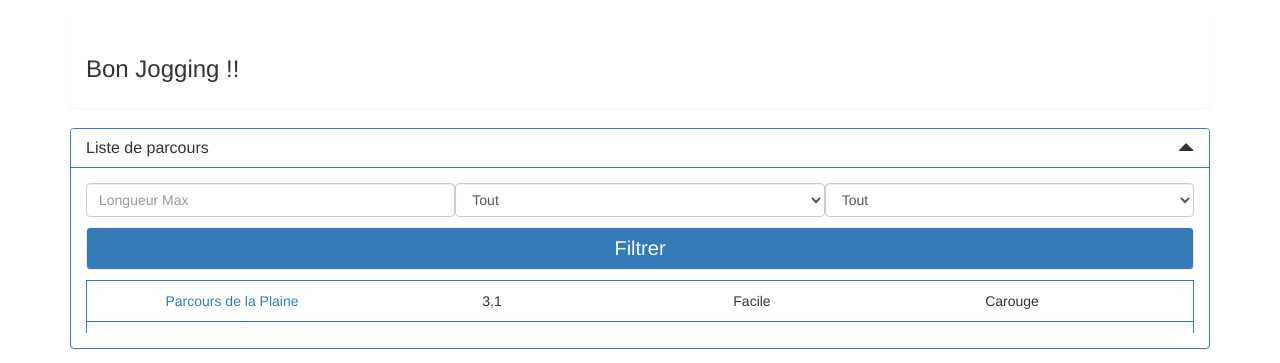
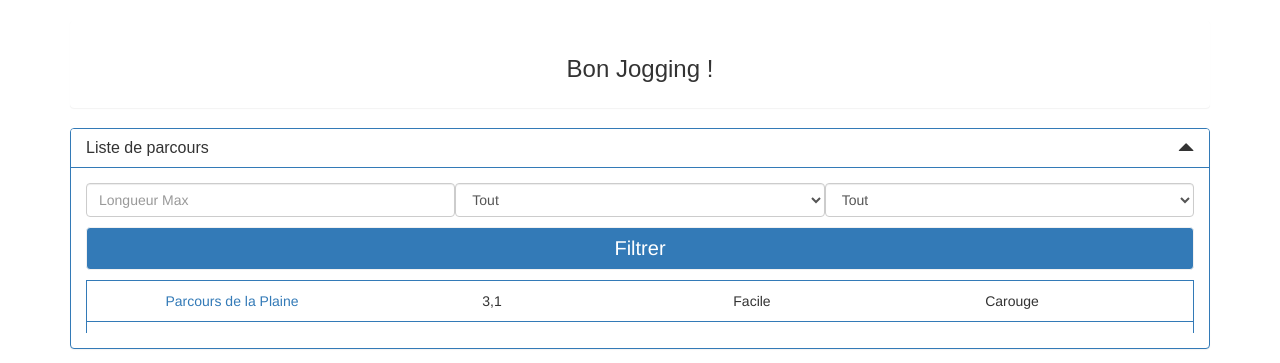
Before and after one commit to Oxygene2o3/jogginGeneva, a PHP site: page / in a window 1280 px wide. Shown: the part 52-415 px from the top of the page. Run offline with PHP 8.4, Linux system fonts and the light colour scheme; data comes from the database, SQL or seed files in the repository; some libraries are stand-ins or nearby versions; some web fonts are replaced.

Commit message:
favoris css index.php

```diff
--- a/application.php
+++ b/application.php
@@ -404,6 +404,7 @@ function showCourses($difficulte, $longueur, $idQuartier) {
         echo '<td><a href="index.php?idParcours='.$value["idParcours"].'">' . $value["NomParcours"] . '</a>';
 		if (isset($_SESSION["user"])){
 			echo ' <a href="index.php?addParcoursId='.$value["idParcours"].'"><span class="glyphicon glyphicon-star"></span></a>';
+
 		}
 		echo '</td>';
         echo '<td>' . number_format($value["LongueurParcours"], 1, ',', ' ') . ' </td>';
--- a/css/style.css
+++ b/css/style.css
@@ -143,3 +143,21 @@
   border-color: #F1F1F1;
   font-size: 20px;
 }
+
+@font-face { /* Définition d'une nouvelle police nommée LearningCurveProRegular */
+    font-family: 'LearningCurveProRegular';
+    src: url('LearningCurve_OT-webfont.eot');
+    src: url('LearningCurve_OT-webfont.eot?#iefix') format('embedded-opentype'),
+         url('LearningCurve_OT-webfont.woff') format('woff'),
+         url('LearningCurve_OT-webfont.ttf') format('truetype'),
+         url('LearningCurve_OT-webfont.svg#LearningCurveProRegular') format('svg');
+}
+
+h3 /* Utilisation de la police qu'on vient de définir sur les titres */
+{
+    font-family: 'LearningCurveProRegular', Arial, serif;
+}
+.panel-body {
+  padding: 15px;
+  text-align: center;
+}
--- a/index.php
+++ b/index.php
@@ -46,7 +46,7 @@ if (isset($_GET['idParcours'])) {
         <div class="container marketing">
             <div class="panel panel-primary">
                 <div class="panel-body">
-                    <h3>Bon Jogging !!</h3>
+                    <h3>Bon Jogging !</h3>
                 </div>
             </div>
 
```
